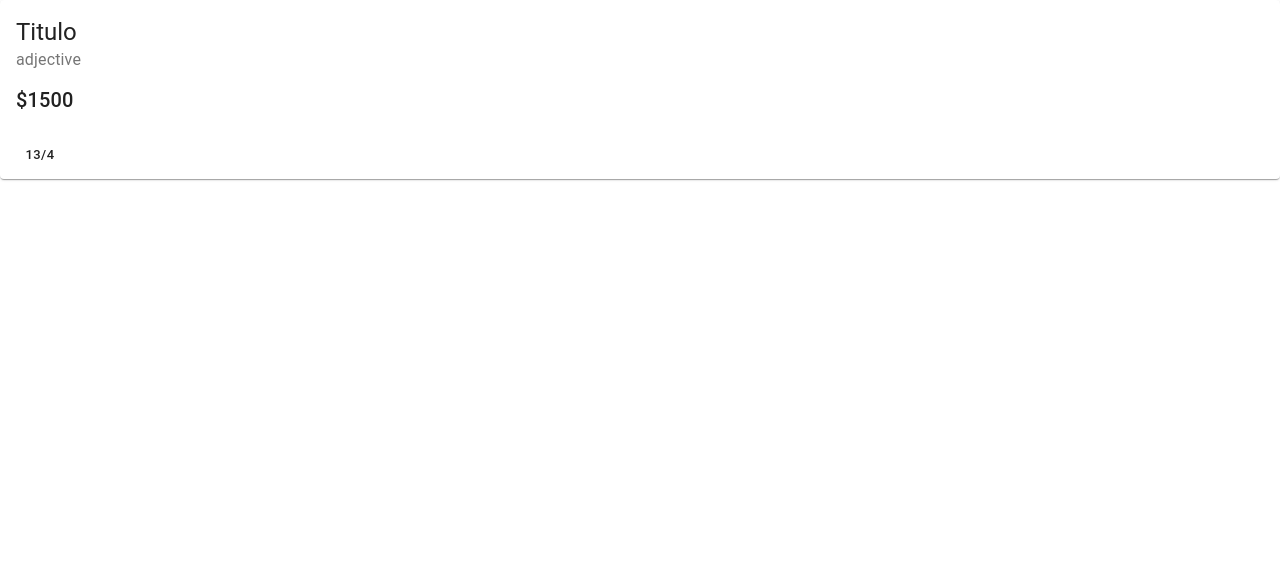
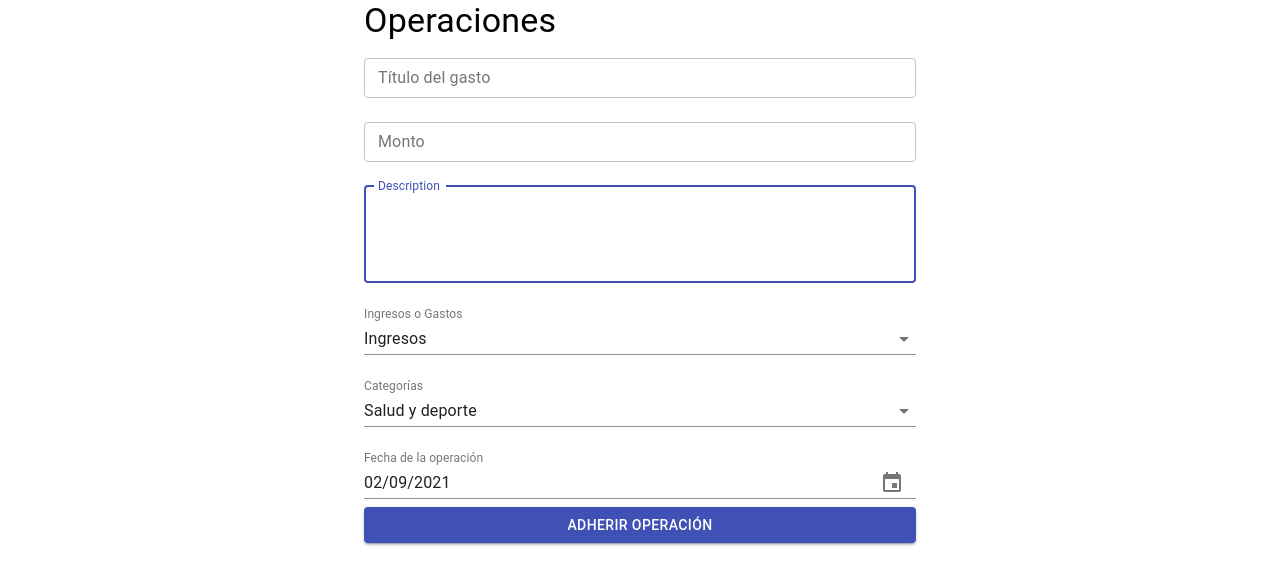
Before and after one commit to Alanoterohs/expense-tracker-PERN, a React (Create React App) app in the folder client/: page / in a window 1280 px wide. Shown: the top 584 px of the page. Built offline with nearby package versions, Linux system fonts and the light colour scheme; the HTML template or start-up script is replaced by a standard one.

Commit message:
formulario de operaciones

```diff
--- a/client/package.json
+++ b/client/package.json
@@ -3,11 +3,14 @@
   "version": "0.1.0",
   "private": true,
   "dependencies": {
+    "@date-io/date-fns": "^1.3.13",
     "@material-ui/core": "^4.12.3",
     "@material-ui/icons": "^4.11.2",
+    "@material-ui/pickers": "^3.3.10",
     "@testing-library/jest-dom": "^5.14.1",
     "@testing-library/react": "^11.2.7",
     "@testing-library/user-event": "^12.8.3",
+    "date-fns": "^2.0.0-beta.5",
     "react": "^17.0.2",
     "react-dom": "^17.0.2",
     "react-router-dom": "^5.2.1",
--- a/client/src/App.js
+++ b/client/src/App.js
@@ -1,9 +1,9 @@
-import Expenses from './components/expensesItems/expenses';
+import Form from './components/formOperations/form';
 
 function App() {
   return (
     <div className="App">
-      <Expenses/>
+      <Form/>
     </div>
   );
 }
--- /dev/null
+++ b/client/src/components/formOperations/form.js
@@ -0,0 +1,128 @@
+import { Fragment } from 'react';
+import { Link } from 'react-router-dom';
+
+import DateFnsUtils from '@date-io/date-fns';
+import { DateTimePicker, MuiPickersUtilsProvider, KeyboardDatePicker } from "@material-ui/pickers";
+
+import {
+ Button,
+ TextField,
+ Grid,
+ Container,
+ Avatar,
+ Typography,
+ MenuItem,
+ Select,
+ FormControl,
+ InputLabel,
+ } from '@material-ui/core';
+
+function Form() {
+
+  return (
+    <Grid container component="main">
+      <Container component="main" maxWidth="sm" style={{ backgroundColor: '#ffffff', }}>
+          <Typography component="h1" variant="h4">
+            Operaciones
+          </Typography>
+          <Fragment>
+            <TextField
+              size="small"
+              variant="outlined"
+              margin="normal"
+              fullWidth
+              label="Título del gasto"
+              type='text'
+              autoFocus
+            />
+            <TextField
+            size="small"
+            variant="outlined"
+            margin="normal"
+            fullWidth
+            label="Monto"
+            type='number'
+            autoFocus
+            />
+            <TextField
+              size="small"
+              variant="outlined"
+              margin="normal"
+              fullWidth
+              label="Description"
+              type='text'
+              multiline
+              rows={4}
+              autoFocus
+            />
+            <FormControl
+            margin="normal"
+            fullWidth
+            >
+            <InputLabel shrink>Ingresos o Gastos</InputLabel>
+                    <Select
+                      // value={age}
+                      // onChange={handleChange}
+                      displayEmpty
+                    >
+                      <MenuItem value="">
+                        <em>Gastos</em>
+                      </MenuItem>
+                      <MenuItem
+                       // value={10}
+                       >Ingresos</MenuItem>
+                    </Select>
+            </FormControl>
+
+            <FormControl
+            margin="normal"
+            fullWidth>
+            <InputLabel shrink>Categorías</InputLabel>
+                    <Select
+                      // value={age}
+                      // onChange={handleChange}
+                      displayEmpty
+                    >
+                      <MenuItem>Compras</MenuItem>
+                      <MenuItem
+                       // value={10}
+                       >Servicios</MenuItem>
+                       <MenuItem>Otros</MenuItem>
+                       <MenuItem>Entretenimiento</MenuItem>
+                       <MenuItem>Salidas</MenuItem>
+                       <MenuItem>Salud y deporte</MenuItem>
+                    </Select>
+            </FormControl>
+
+            <MuiPickersUtilsProvider utils={DateFnsUtils}>
+            <KeyboardDatePicker
+              disableToolbar
+              variant="outlined"
+              format="dd/MM/yyyy"
+              margin="normal"
+              label="Fecha de la operación"
+              fullWidth
+            />
+            </MuiPickersUtilsProvider>
+            <Button
+              type="submit"
+              fullWidth
+              variant="contained"
+              color="primary"
+            >
+              Adherir operación
+            </Button>
+          </Fragment>
+      </Container>
+     </Grid>
+  );
+}
+
+// <Grid container>
+// <Grid item>
+// <a href="/login" variant="body2">
+// Have an account? Sign in
+// </a>
+// </Grid>
+// </Grid>
+export default Form;
```
Also changed, not shown: 1 other file (tests, documents, lock files or other folders).
